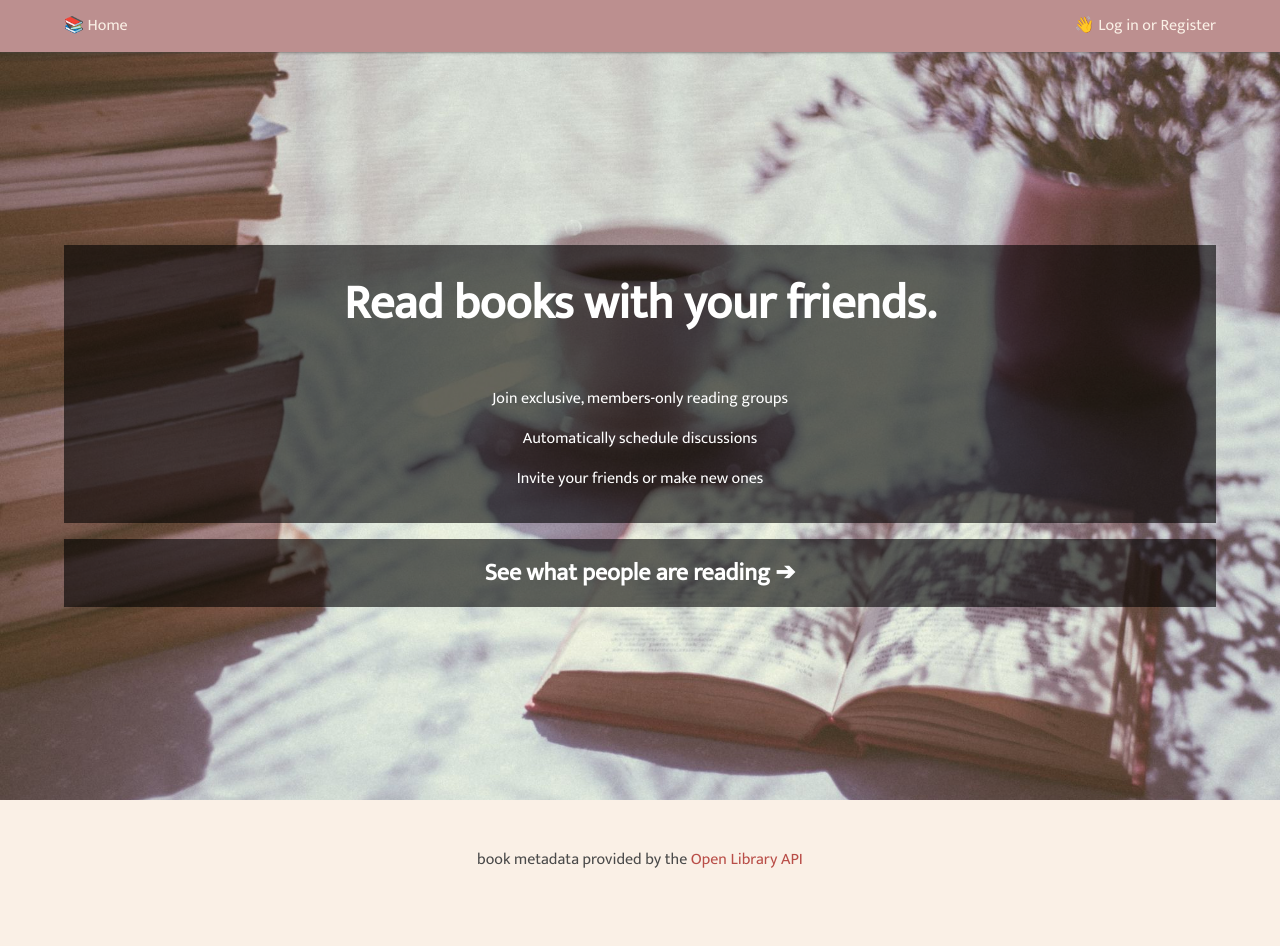
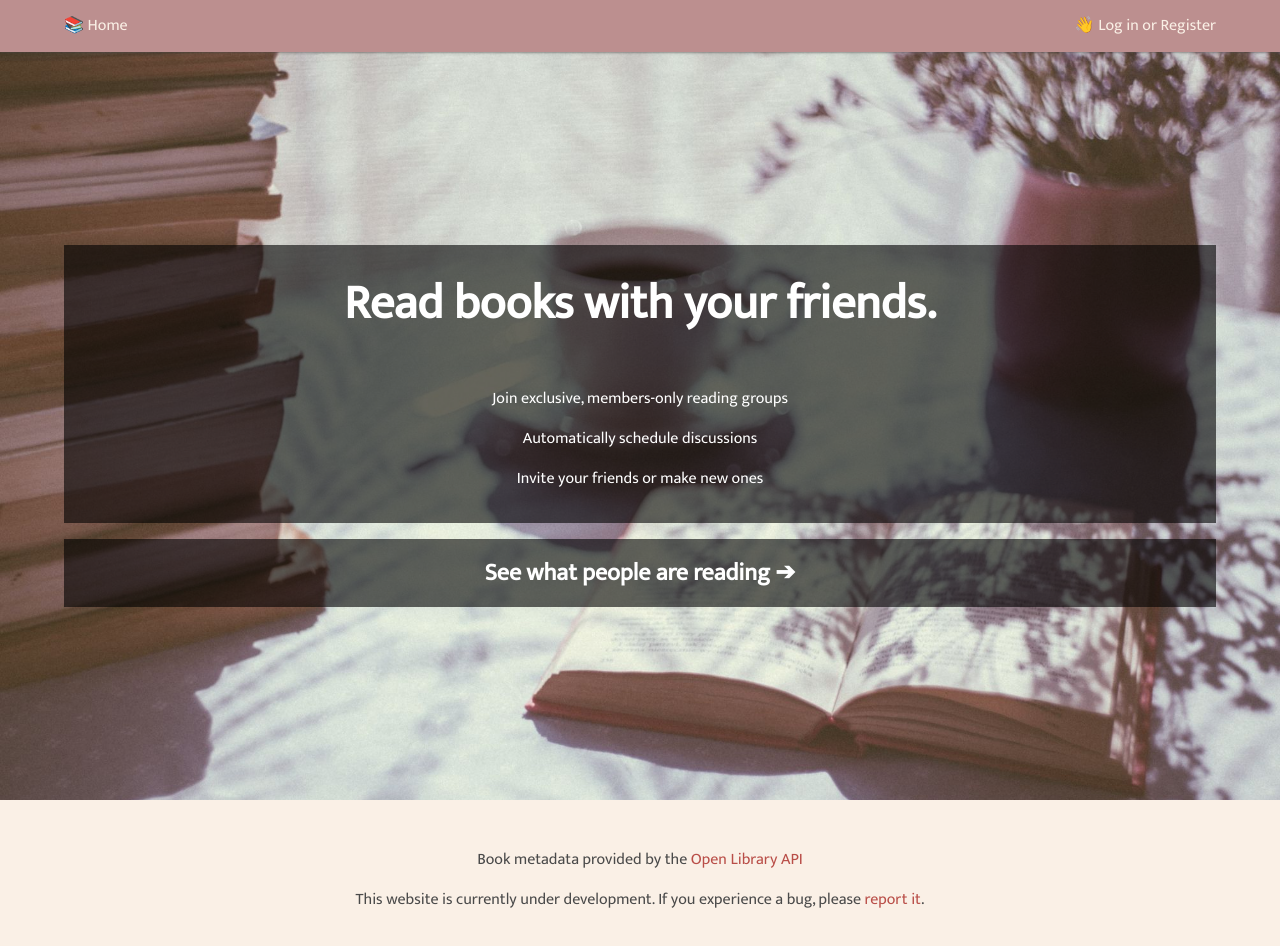
Before and after one commit to mythmakerseven/groupread, a React (Create React App) app in the folder frontend/: page / in a window 1280 px wide. Shown: the top 946 px of the page. Built offline with nearby package versions, Linux system fonts and the light colour scheme; the HTML template or start-up script is replaced by a standard one.

Commit message:
add issues note to bottom

```diff
--- a/frontend/src/components/Footer.tsx
+++ b/frontend/src/components/Footer.tsx
@@ -4,7 +4,8 @@ const Footer = () => {
   return (
     <footer className='footer'>
       <div className='content has-text-centered'>
-        <p>book metadata provided by the <a href="https://openlibrary.org/">Open Library API</a></p>
+        <p>Book metadata provided by the <a href="https://openlibrary.org/">Open Library API</a></p>
+        <p>This website is currently under development. If you experience a bug, please <a href='https://github.com/mythmakerseven/groupread/issues'>report it</a>.</p>
       </div>
     </footer>
   )
```
